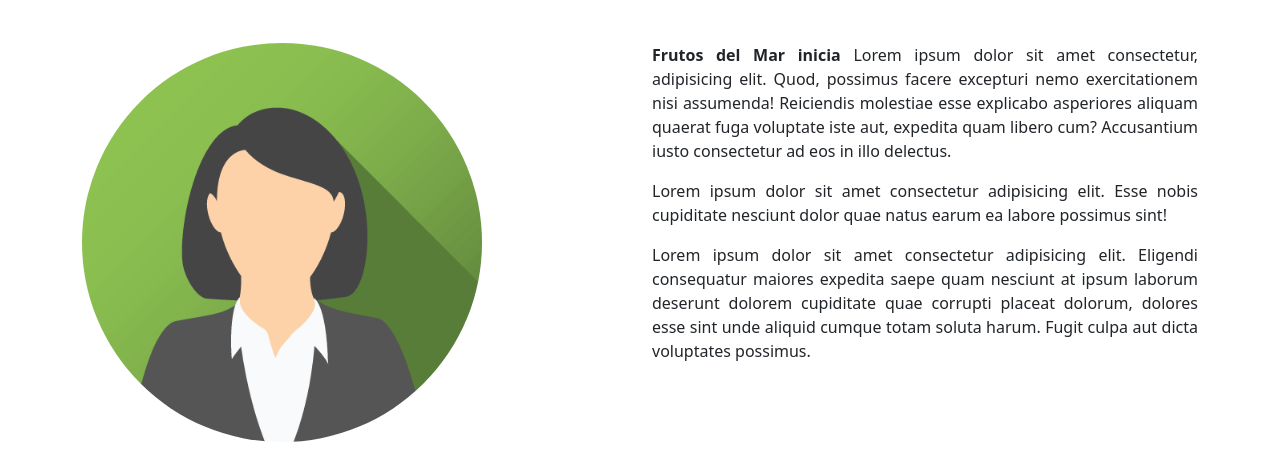
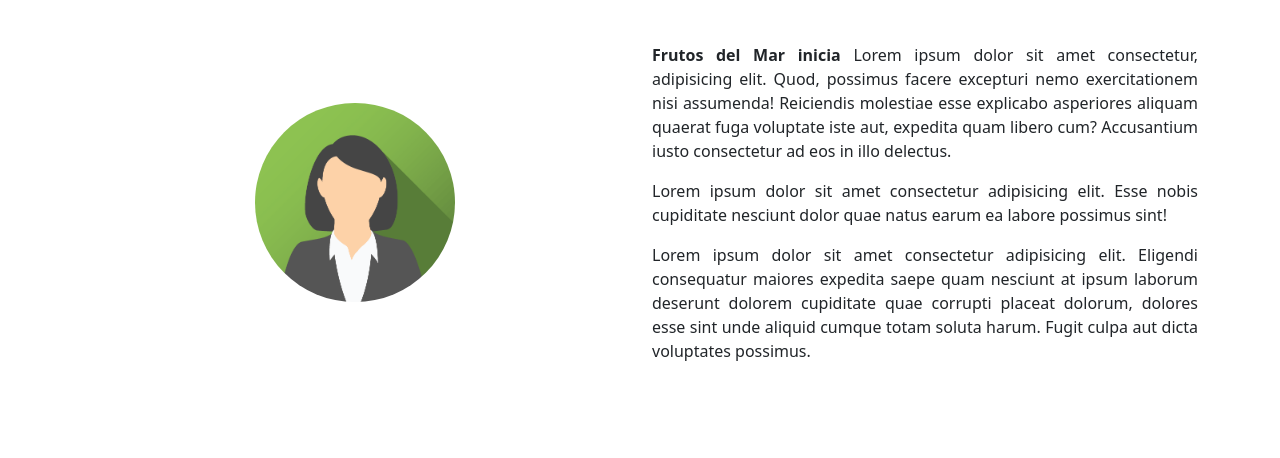
Before and after one commit to ChristianMauricio198125/Frutosdelmar, a plain HTML site: page index.html in a window 1280 px wide. Shown: the part 824-1282 px from the top of the page. After the commit the page ends 1203 px from the top, so only its background shows below. Drawn offline with nearby package versions, Linux system fonts and the light colour scheme.

Commit message:
Update index.html
justificacion centrada del avatar

```diff
--- a/index.html
+++ b/index.html
@@ -84,7 +84,7 @@
     <section class="inicio container">
         <h1 class="text-center my-5">Frutos del Mar</h1>
         <div class="row">
-            <div class="col-sm"> <img src="assets/imagenes/avatar_inicio.png" class="rounded-circle mb-3" alt="avatar" style="width: 400px;"> </div>
+            <div class="col-sm d-flex justify-content-center align-items-center"> <img src="assets/imagenes/avatar_inicio.png" class="rounded-circle mb-3" alt="avatar" style="width: 200px;"> </div>
             <div class="col-sm "><p><strong>Frutos del Mar inicia </strong> Lorem ipsum dolor sit amet consectetur, adipisicing elit. Quod, possimus facere excepturi nemo exercitationem nisi assumenda! Reiciendis molestiae esse explicabo asperiores aliquam quaerat fuga voluptate iste aut, expedita quam libero cum? Accusantium iusto consectetur ad eos in illo delectus.</p><p>Lorem ipsum dolor sit amet consectetur adipisicing elit. Esse nobis cupiditate nesciunt dolor quae natus earum ea labore possimus sint!</p>
             <p>Lorem ipsum dolor sit amet consectetur adipisicing elit. Eligendi consequatur maiores expedita saepe quam nesciunt at ipsum laborum deserunt dolorem cupiditate quae corrupti placeat dolorum, dolores esse sint unde aliquid cumque totam soluta harum. Fugit culpa aut dicta voluptates possimus.</p></div>
         </div>
```
